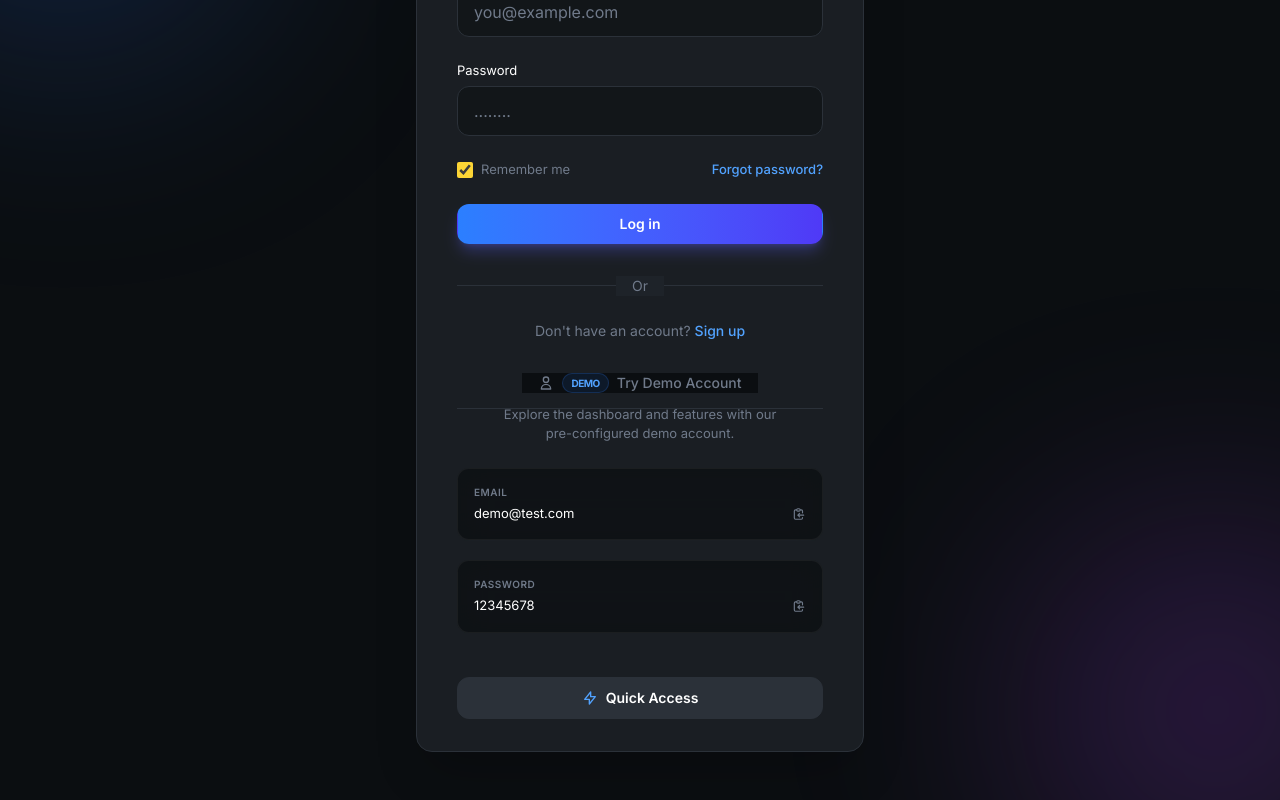
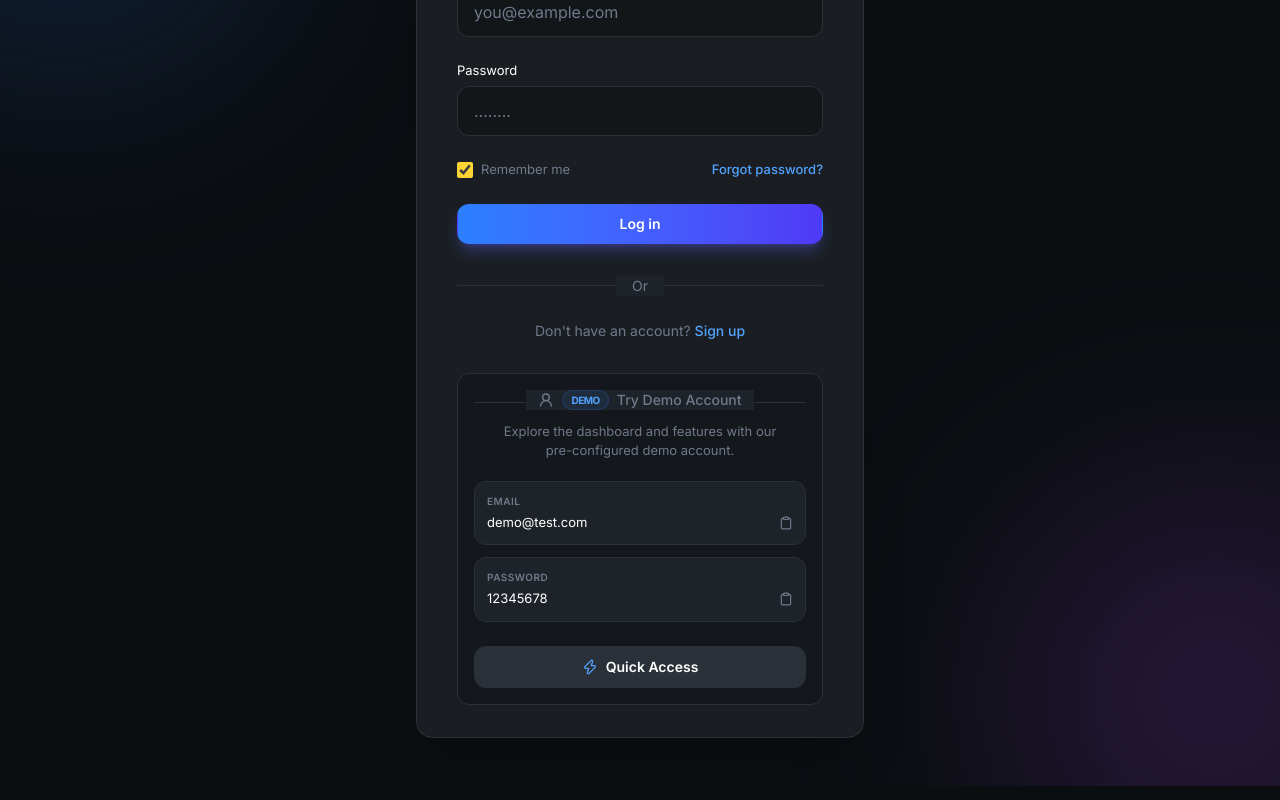
Before and after one commit to sudo-hassan-zahid/personal-expense-tracker, a Next.js app: page /login in a window 1280 px wide. Shown: the part 289-1089 px from the top of the page. Built offline with nearby package versions, Linux system fonts and the light colour scheme; no server answers.

Commit message:
Clean up demo account card layout

```diff
--- a/components/DemoAccountCard.tsx
+++ b/components/DemoAccountCard.tsx
@@ -5,45 +5,33 @@
 
 import React, { useState } from "react";
 import { login } from "@/app/login/actions";
+import { Check, Clipboard, UserRound, Zap } from "lucide-react";
 
 export function DemoAccountCard() {
   const [isPending, setIsPending] = useState(false);
   const [copiedEmail, setCopiedEmail] = useState(false);
   const [copiedPassword, setCopiedPassword] = useState(false);
   return (
-    <div className="mt-8">
-      <div className="relative">
-        <div className="absolute inset-0 flex items-center">
+    <div className="mt-8 rounded-xl border border-(--color-hairline-on-dark) bg-(--color-canvas-dark)/35 p-4">
+      <div className="relative pb-1">
+        <div className="absolute inset-x-0 top-3 flex items-center">
           <div className="w-full border-t border-(--color-hairline-on-dark)" />
         </div>
         <div className="relative flex justify-center text-sm">
-          <span className="bg-(--color-canvas-dark) px-4 text-(--color-muted) font-medium flex items-center gap-2">
-            <svg
-              className="w-4 h-4"
-              fill="none"
-              stroke="currentColor"
-              viewBox="0 0 24 24"
-              xmlns="http://www.w3.org/2000/svg"
-            >
-              <path
-                strokeLinecap="round"
-                strokeLinejoin="round"
-                strokeWidth={2}
-                d="M16 7a4 4 0 11-8 0 4 4 0 018 0zM12 14a7 7 0 00-7 7h14a7 7 0 00-7-7z"
-              />
-            </svg>
+          <span className="bg-(--color-surface-card-dark) px-3 text-(--color-muted) font-medium flex items-center gap-2">
+            <UserRound size={16} />
             <span className="bg-blue-500/10 text-blue-400 text-[10px] px-2 py-0.5 rounded-full border border-blue-500/20 uppercase tracking-tighter font-bold">
               Demo
             </span>
             Try Demo Account
           </span>
         </div>
-        <p className="mt-3 text-center text-body-sm text-(--color-muted) max-w-[280px] mx-auto">
+        <p className="mt-3 text-center text-body-sm text-(--color-muted) max-w-[290px] mx-auto">
           Explore the dashboard and features with our pre-configured demo account.
         </p>
       </div>
-      <div className="mt-4 md:mt-6 grid grid-cols-1 gap-3 md:gap-5">
-        <div className="glass-dark rounded-xl p-3 md:p-4 border border-(--color-hairline-on-dark) flex flex-col gap-1">
+      <div className="mt-4 grid grid-cols-1 gap-3">
+        <div className="rounded-xl p-3 border border-(--color-hairline-on-dark) bg-(--color-surface-card-dark) flex flex-col gap-1">
           <span className="text-[10px] uppercase tracking-wider text-(--color-muted) font-semibold">
             Email
           </span>
@@ -63,33 +51,11 @@ export function DemoAccountCard() {
                   Copied!
                 </span>
               ) : null}
-              <svg
-                className={`w-3.5 h-3.5 ${copiedEmail ? "text-green-400" : ""}`}
-                fill="none"
-                stroke="currentColor"
-                viewBox="0 0 24 24"
-                xmlns="http://www.w3.org/2000/svg"
-              >
-                {copiedEmail ? (
-                  <path
-                    strokeLinecap="round"
-                    strokeLinejoin="round"
-                    strokeWidth={2}
-                    d="M5 13l4 4L19 7"
-                  />
-                ) : (
-                  <path
-                    strokeLinecap="round"
-                    strokeLinejoin="round"
-                    strokeWidth={2}
-                    d="M8 5H6a2 2 0 00-2 2v12a2 2 0 002 2h10a2 2 0 002-2v-1M8 5a2 2 0 002 2h2a2 2 0 002-2M8 5a2 2 0 012-2h2a2 2 0 012 2m0 0h2a2 2 0 012 2v3m2 4H10m0 0l3-3m-3 3l3 3"
-                  />
-                )}
-              </svg>
+              {copiedEmail ? <Check size={14} className="text-green-400" /> : <Clipboard size={14} />}
             </button>
           </div>
         </div>
-        <div className="glass-dark rounded-xl p-3 md:p-4 border border-(--color-hairline-on-dark) flex flex-col gap-1">
+        <div className="rounded-xl p-3 border border-(--color-hairline-on-dark) bg-(--color-surface-card-dark) flex flex-col gap-1">
           <span className="text-[10px] uppercase tracking-wider text-(--color-muted) font-semibold">
             Password
           </span>
@@ -109,29 +75,11 @@ export function DemoAccountCard() {
                   Copied!
                 </span>
               ) : null}
-              <svg
-                className={`w-3.5 h-3.5 ${copiedPassword ? "text-green-400" : ""}`}
-                fill="none"
-                stroke="currentColor"
-                viewBox="0 0 24 24"
-                xmlns="http://www.w3.org/2000/svg"
-              >
-                {copiedPassword ? (
-                  <path
-                    strokeLinecap="round"
-                    strokeLinejoin="round"
-                    strokeWidth={2}
-                    d="M5 13l4 4L19 7"
-                  />
-                ) : (
-                  <path
-                    strokeLinecap="round"
-                    strokeLinejoin="round"
-                    strokeWidth={2}
-                    d="M8 5H6a2 2 0 00-2 2v12a2 2 0 002 2h10a2 2 0 002-2v-1M8 5a2 2 0 002 2h2a2 2 0 002-2M8 5a2 2 0 012-2h2a2 2 0 012 2m0 0h2a2 2 0 012 2v3m2 4H10m0 0l3-3m-3 3l3 3"
-                  />
-                )}
-              </svg>
+              {copiedPassword ? (
+                <Check size={14} className="text-green-400" />
+              ) : (
+                <Clipboard size={14} />
+              )}
             </button>
           </div>
         </div>
@@ -148,25 +96,12 @@ export function DemoAccountCard() {
               setIsPending(false);
             }
           }}
-          className="mt-6 flex w-full justify-center rounded-xl border border-(--color-hairline-on-dark) bg-(--color-surface-elevated-dark) py-3 px-4 text-button text-(--color-on-dark) hover:bg-(--color-surface-card-dark) transition-all duration-200 hover:scale-[1.01] active:scale-[0.99] gap-2 items-center disabled:opacity-50 disabled:cursor-not-allowed"
+          className="mt-3 flex w-full justify-center rounded-xl border border-(--color-hairline-on-dark) bg-(--color-surface-elevated-dark) py-3 px-4 text-button text-(--color-on-dark) hover:bg-(--color-surface-card-dark) transition-all duration-200 hover:scale-[1.01] active:scale-[0.99] gap-2 items-center disabled:opacity-50 disabled:cursor-not-allowed"
         >
           {isPending ? (
             <div className="w-4 h-4 border-2 border-(--color-primary) border-t-transparent rounded-full animate-spin" />
           ) : (
-            <svg
-              className="w-4 h-4 text-blue-400"
-              fill="none"
-              stroke="currentColor"
-              viewBox="0 0 24 24"
-              xmlns="http://www.w3.org/2000/svg"
-            >
-              <path
-                strokeLinecap="round"
-                strokeLinejoin="round"
-                strokeWidth={2}
-                d="M13 10V3L4 14h7v7l9-11h-7z"
-              />
-            </svg>
+            <Zap size={16} className="text-blue-400" />
           )}
           {isPending ? "Connecting..." : "Quick Access"}
         </button>
```
